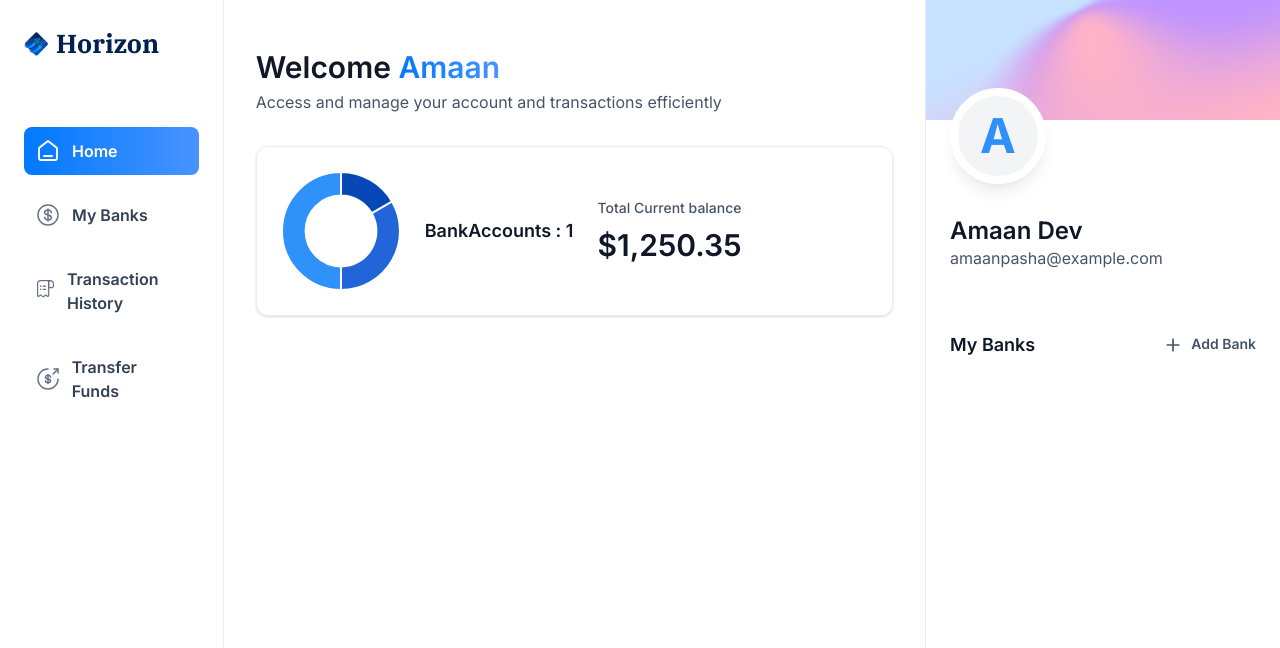
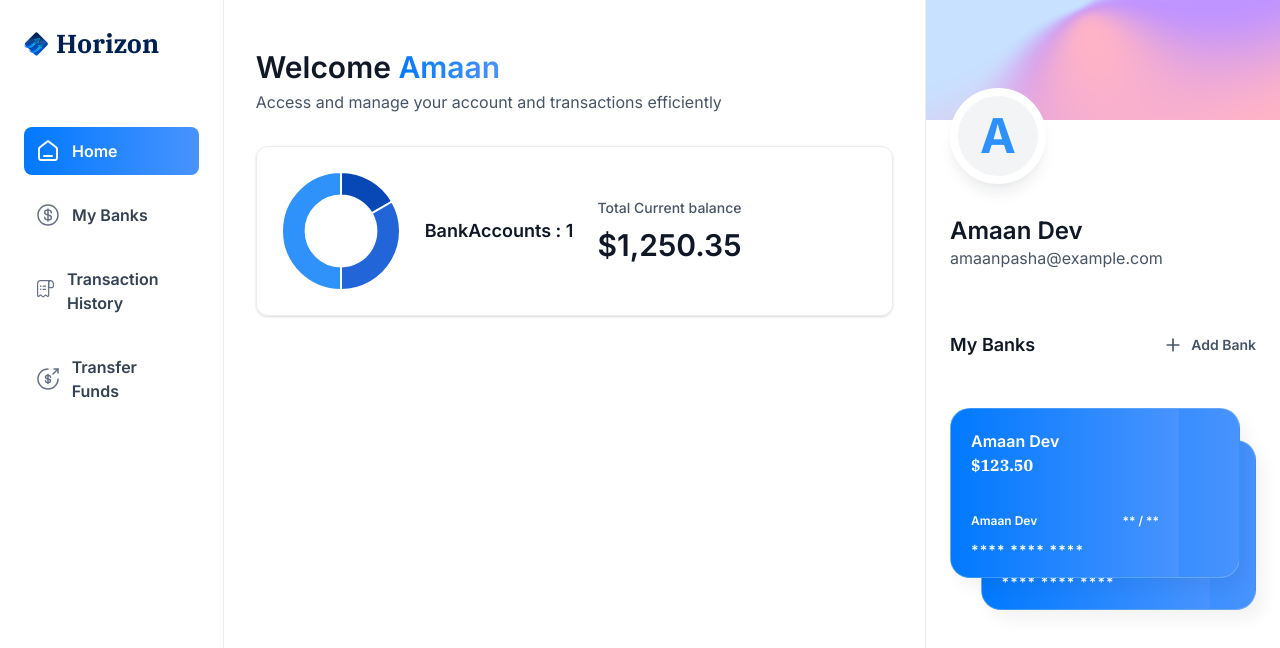
Before and after one commit to amaanpasha123/Banking, a Next.js app: page / in a window 1280 px wide. Shown: the top 648 px of the page. Built offline with nearby package versions, Linux system fonts and the light colour scheme.

Commit message:
now dummy version of debit card is beign added till now we could say that

```diff
--- a/app/(root)/page.tsx
+++ b/app/(root)/page.tsx
@@ -7,7 +7,7 @@ const Home = () => {
   // Mocking the full User object to satisfy TypeScript
   const loggedIn = {
     $id: "user_01",
-    userId: "user_01",
+    userId: "Aser_01",
     email: "amaanpasha@example.com",
     firstName: "Amaan",
     lastName: "Dev",
@@ -18,7 +18,7 @@ const Home = () => {
     state: "NY",
     postalCode: "10001",
     dateOfBirth: "2000-01-01",
-    ssn: "1234"
+    ssn: "1234",
   };
 
   return (
@@ -44,6 +44,8 @@ const Home = () => {
       {/* Passing some mock banks data so the sidebar doesn't look completely empty */}
       <RightSidebar
         user={loggedIn}
+        transactions={[]}
+        banks={[{ currentBalance: 123.5 }, {currentBalance : 500.00}] as unknown as (Bank & Account)[]}
       />
     </section>
   );
--- a/app/globals.css
+++ b/app/globals.css
@@ -294,9 +294,11 @@
   }
 
   /* Bank Card */
-  .bank-card {
-    @apply relative flex h-[190px] w-full max-w-[320px] justify-between rounded-[20px] border border-white bg-bank-gradient shadow-creditCard backdrop-blur-[6px];
-  }
+ /* Bank Card */
+.bank-card {
+  /* Reduced height from 190px to 170px, and max-width to 290px to make it sleeker */
+  @apply relative flex h-[170px] w-full max-w-[290px] justify-between rounded-[20px] border border-white/20 bg-bank-gradient shadow-creditCard backdrop-blur-[6px] transition-all duration-300;
+}
 
   .bank-card_content {
     @apply relative z-10 flex size-full max-w-[228px] flex-col justify-between rounded-l-[20px] bg-gray-700 bg-bank-gradient px-5 pb-4 pt-5;
--- /dev/null
+++ b/components/BankCard.tsx
@@ -0,0 +1,45 @@
+import React from 'react'
+import Link from 'next/link'
+import { formatAmount } from '@/lib/utils';
+
+const BankCard = ({ account, userName, showBalance = true }: CreditCardProps) => {
+  return (
+    <div className='flex flex-col'>
+      {/* Open the Link tag */}
+      <Link href="/" className='bank-card'>
+
+        {/* Put your card content INSIDE the Link container */}
+        <div className='bank-card_content flex flex-col justify-between h-full p-5 w-full'>
+          <div>
+            <h1 className='text-white font-semibold text-16'>
+              {account?.name || userName || "Amaan"}
+            </h1>
+            <p className='font-ibm-plex-serif font-black
+            text-white'>
+                {formatAmount(account.currentBalance)}
+            </p>
+          </div>
+
+          <article className='flex flex-col gap-2'>
+            <div className='flex justify-between'>
+                <h1 className='text-12 font-semibold text-white'>
+                    {userName}
+                </h1>
+                <h2 className='text-12 font-semibold text-white'>
+                    ** / **
+                </h2>
+            </div>
+            <p className='text-14 font-semibold tracking-[1.1px] text-white'>
+                **** **** **** <span className='text-16'>
+                    {account.mask}
+                </span>
+            </p>
+          </article>
+        </div>
+
+      </Link> {/* Close the Link tag here */}
+    </div>
+  )
+}
+
+export default BankCard;
--- a/components/RightSidebar.tsx
+++ b/components/RightSidebar.tsx
@@ -1,6 +1,7 @@
 import React from "react";
 import Link from "next/link";
 import Image from "next/image";
+import BankCard from "./BankCard";
 
 const RightSidebar = ({ user, transactions, banks }: RightSidebarProps) => {
   return (
@@ -9,32 +10,53 @@ const RightSidebar = ({ user, transactions, banks }: RightSidebarProps) => {
         <div className="profile-banner" />
         <div className="profile">
           <div className="profile-img">
+            {/* JavaScript is case-sensitive: matching the casing of your object props */}
             <span className="text-5xl font-bold text-blue-500">
-              {user.firstName[0]}
+              {user?.firstName ? user.firstName[0] : "U"}
             </span>
           </div>
           <div className="profile-details">
             <h1 className="profile-name">
-              {user.firstName} {user.lastName}
+              {user?.firstName} {user?.lastName}
             </h1>
-            <p className="profile-email">{user.email}</p>
+            <p className="profile-email">{user?.email}</p>
           </div>
         </div>
       </section>
+
       <section className="banks">
-        <div className="flex w-full justify-between">
+        {/* FIXED: This container now ONLY controls the header row layout */}
+        <div className="flex w-full justify-between items-center mb-5">
           <h2 className="header-2">My Banks</h2>
           <Link href="/" className="flex gap-2">
-            <Image src="/icons/plus.svg"
-            width={20}
-            height={20}
-            alt="plus" />
-            <h2 className="text-14 font-semibold text-gray-600">
-                Add Bank
-            </h2>
+            <Image src="/icons/plus.svg" width={20} height={20} alt="plus" />
+            <h2 className="text-14 font-semibold text-gray-600">Add Bank</h2>
           </Link>
-
-        </div>
+        </div>{" "}
+        {/* <--- CLOSED HERE NOW */}
+        {/* The card layout now sits beautifully underneath the header row */}
+        {banks?.length > 0 && (
+          <div className="relative flex flex-1 flex-col items-center justify-center gap-5">
+            <div className="relative z-10 w-full">
+              <BankCard
+                key={banks[0].$id}
+                account={banks[0]}
+                userName={`${user.firstName} ${user.lastName}`}
+                showBalance={false}
+              />
+            </div>
+            {banks[1] && (
+              <div className="absolute right-0 top-8 z-0 w-[90%]">
+                <BankCard
+                  key={banks[0].$id}
+                  account={banks[0]}
+                  userName={`${user.firstName} ${user.lastName}`}
+                  showBalance={false}
+                />
+              </div>
+            )}
+          </div>
+        )}
       </section>
     </aside>
   );
```
